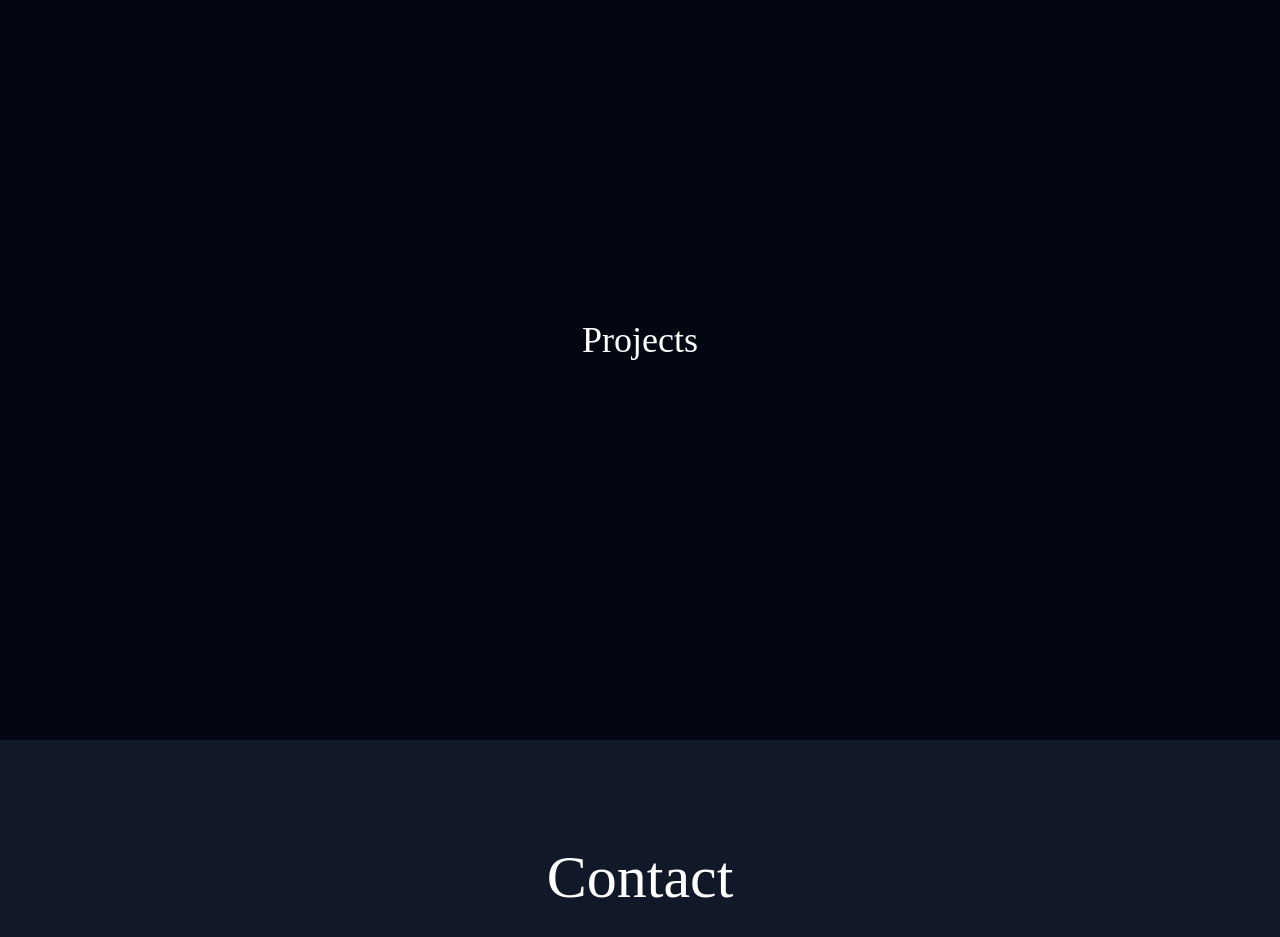
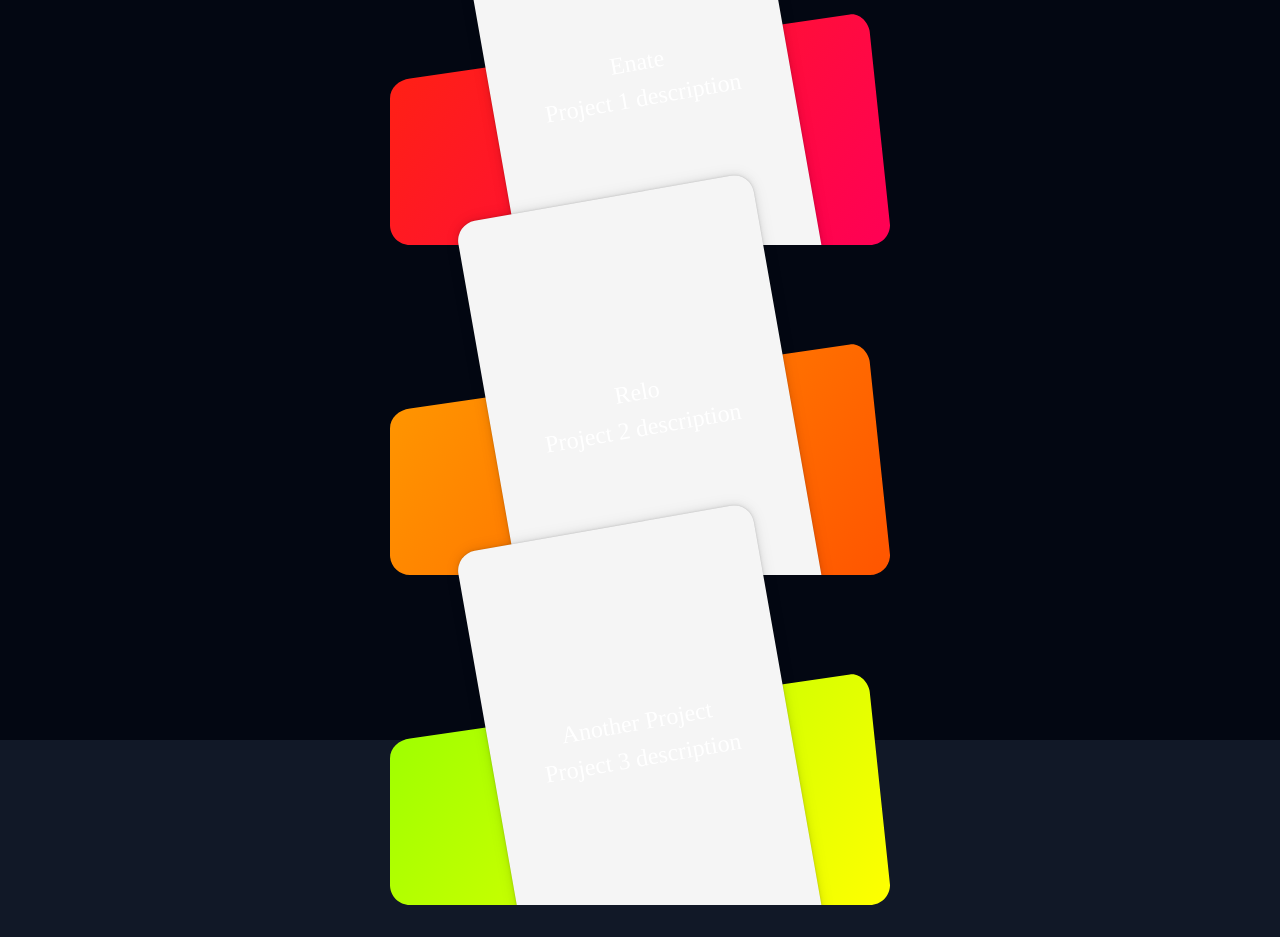
Before and after one commit to Aviral0702/Portfolio-final, a React (Vite) app: page / in a window 1280 px wide. Shown: the part 3260-4197 px from the top of the page. Built offline with nearby package versions, Linux system fonts and the light colour scheme; no server answers.

Commit message:
added project cards using motion.dev

```diff
--- a/package.json
+++ b/package.json
@@ -16,6 +16,7 @@
     "aos": "^2.3.4",
     "dotenv": "^16.4.7",
     "flowbite-react": "^0.10.2",
+    "motion": "^11.15.0",
     "next-themes": "^0.4.4",
     "process": "^0.11.10",
     "react": "^18.3.1",
--- a/src/Sections/Projects.jsx
+++ b/src/Sections/Projects.jsx
@@ -1,9 +1,126 @@
-import React from 'react';
+import React from "react";
+import { motion } from "motion/react";
+const Projects = () => {
+  const projects = [
+    {
+      title: "Enate",
+      description: "Project 1 description",
+      hueA: 340,
+      hueB: 10,
+      link: "https://google.com",
+    },
+    {
+      title: "Relo",
+      description: "Project 2 description",
+      hueA: 20,
+      hueB: 40,
+      link: "https://facebook.com",
+    },
+    {
+      title: "Another Project",
+      description: "Project 3 description",
+      hueA: 60,
+      hueB: 90,
+      link: "https://x.com",
+    },
+  ];
+  return (
+    <div
+      id="home"
+      className="section bg-gray-950 text-white flex items-center justify-center min-h-screen max-h-full"
+    >
+      <div style={container}>
+        {projects.map((project, i) => (
+          <Card
+            key={i}
+            title={project.title}
+            description={project.description}
+            hueA={project.hueA}
+            hueB={project.hueB}
+            index={i}
+            link={project.link}
+          />
+        ))}
+      </div>
+    </div>
+  );
+};
 
-const Projects = () => (
-  <div id="home" className="section bg-gray-950 text-white flex items-center justify-center">
-    <h1 className="text-4xl">Projects</h1>
-  </div>
-);
+function Card({ title, description, hueA, hueB, index, link }) {
+  const background = `linear-gradient(306deg, ${hue(hueA)}, ${hue(hueB)})`;
+  return (
+    <motion.div
+      className={`card-container-${index}`}
+      style={cardContainer}
+      initial="offscreen"
+      whileInView="onscreen"
+      viewport={{ amount: 0.8 }}
+    >
+      <div style={{ ...splash, background }} />
+      <a href={link} target="_blank" rel="noreferrer">
+        <motion.div style={card} variants={cardVariants} className="card">
+          <h2>{title}</h2>
+          <p>{description}</p>
+        </motion.div>
+      </a>
+    </motion.div>
+  );
+}
+const cardVariants = {
+  offscreen: {
+    y: 300,
+  },
+  onscreen: {
+    y: 50,
+    rotate: -10,
+    transition: {
+      type: "spring",
+      bounce: 0.4,
+      duration: 0.8,
+    },
+  },
+};
 
+const hue = (h) => `hsl(${h}, 100%, 50%)`;
+
+const container = {
+  margin: "100px auto",
+  maxWidth: 500,
+  paddingBottom: 100,
+  width: "100%",
+};
+const cardContainer = {
+  overflow: "hidden",
+  display: "flex",
+  justifyContent: "center",
+  alignItems: "center",
+  position: "relative",
+  paddingTop: 20,
+  marginBottom: -120,
+};
+
+const splash = {
+  position: "absolute",
+  top: 0,
+  left: 0,
+  right: 0,
+  bottom: 0,
+  clipPath: `path("M 0 303.5 C 0 292.454 8.995 285.101 20 283.5 L 460 219.5 C 470.085 218.033 480 228.454 480 239.5 L 500 430 C 500 441.046 491.046 450 480 450 L 20 450 C 8.954 450 0 441.046 0 430 Z")`,
+};
+
+const card = {
+  fontSize: 24,
+  width: 300,
+  height: 430,
+  display: "flex",
+  flexDirection: "column",
+  justifyContent: "center",
+  alignItems: "center",
+  textAlign: "center",
+  borderRadius: 20,
+  background: "#f5f5f5",
+  padding: "1rem",
+  boxShadow:
+    "0 0 1px hsl(0deg 0% 0% / 0.075), 0 0 2px hsl(0deg 0% 0% / 0.075), 0 0 4px hsl(0deg 0% 0% / 0.075), 0 0 8px hsl(0deg 0% 0% / 0.075), 0 0 16px hsl(0deg 0% 0% / 0.075)",
+};
 export default Projects;
```
Also changed, not shown: 1 other file (tests, documents, lock files or other folders).
